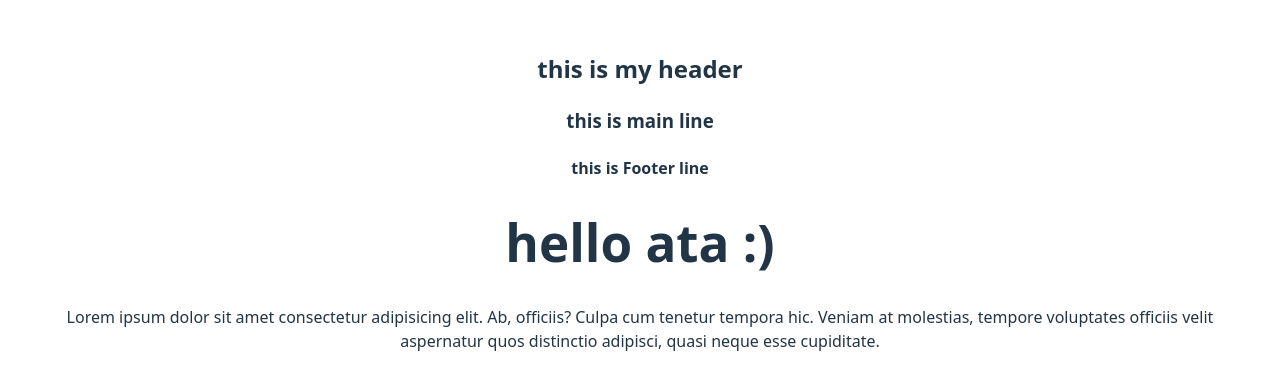
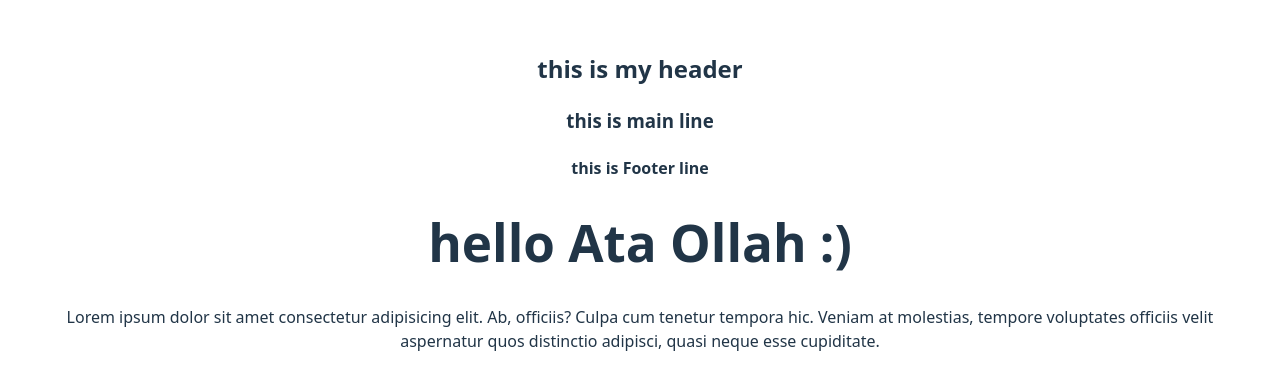
Before and after one commit to Atavagheffar/my-react-app-with-vite, a React (Vite) app: page / in a window 1280 px wide. Shown: the part 200-590 px from the top of the page. Built offline with nearby package versions, Linux system fonts and the light colour scheme.

Commit message:
use from {} and let

```diff
--- a/src/Home.jsx
+++ b/src/Home.jsx
@@ -4,13 +4,15 @@ import Maina from "./Maina.jsx";
 import Footer from "./Footer.jsx";
 
 export default function Home() {
+  let name = "Ata Ollah";
+
   return (
     <div>
       <Header />
       <Maina />
       <Footer />
 
-      <h1>hello ata :)</h1>
+      <h1 id="name">hello {name} :)</h1>
       <p>
         Lorem ipsum dolor sit amet consectetur adipisicing elit. Ab, officiis?
         Culpa cum tenetur tempora hic. Veniam at molestias, tempore voluptates
```
